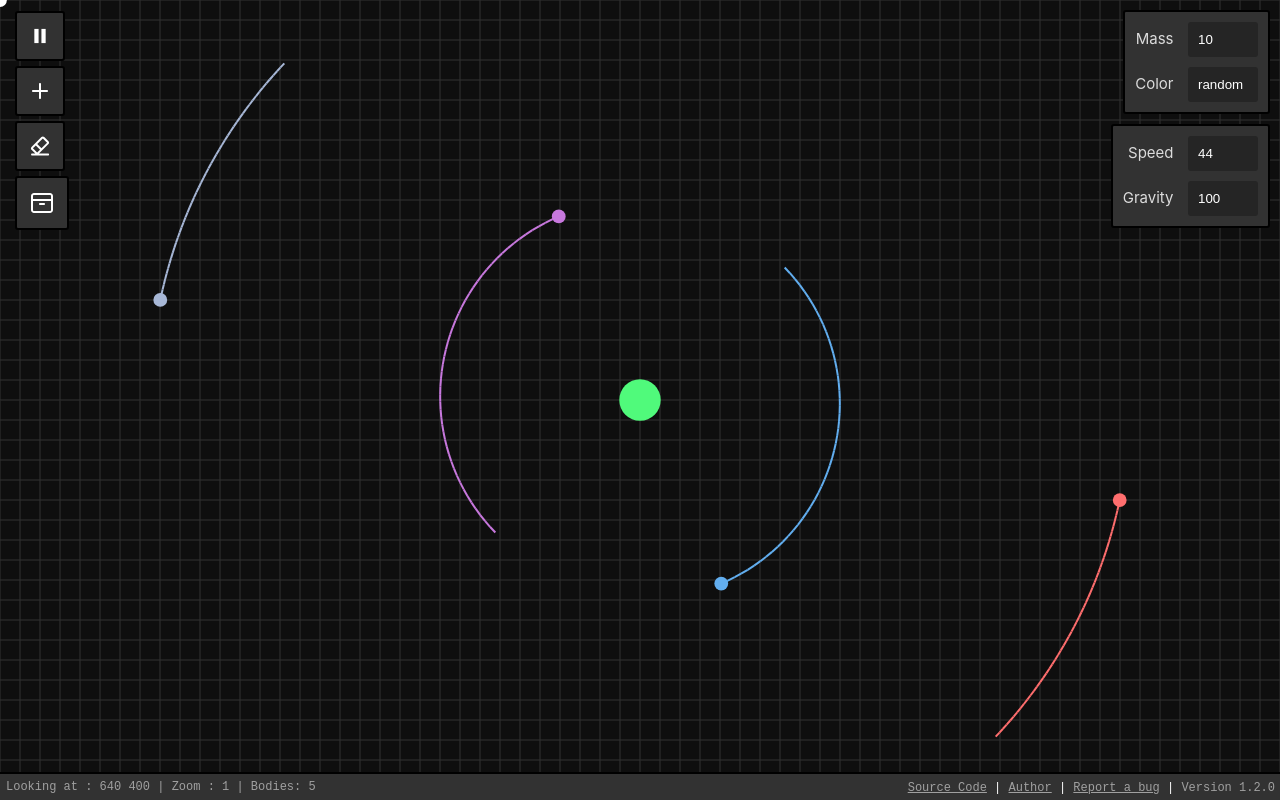
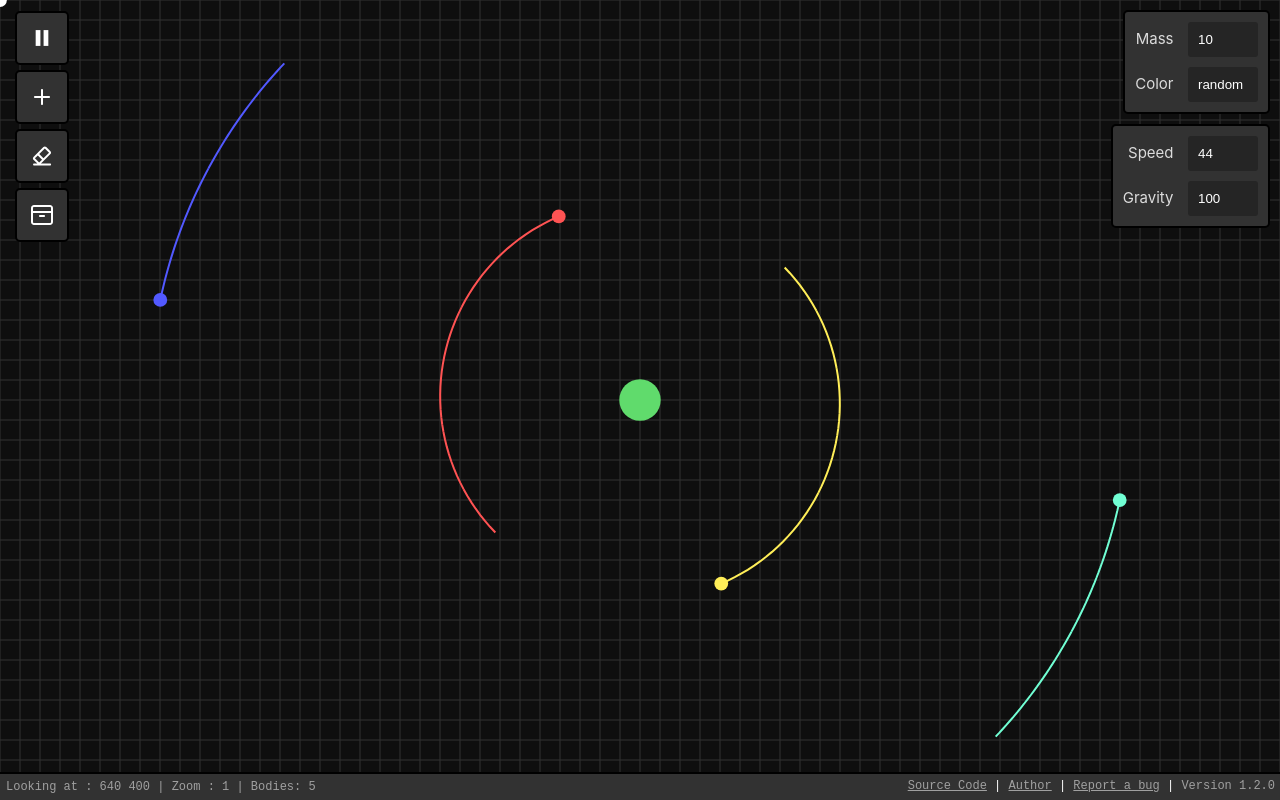
Before and after one commit to siddharthroy12/Gravity-Sandbox, a website built with Vite: page index.html in a window 1280 px wide. Built offline with nearby package versions, Linux system fonts and the light colour scheme.

Commit message:
Did stuff

```diff
--- a/index.html
+++ b/index.html
@@ -47,7 +47,7 @@
       <div class="sliders">
         <div class="slider">
           <label for="speed">Speed</label>
-          <input type="number" id="speed" min="-99" max="99" value="50">
+          <input type="number" id="speed" value="50">
         </div>
         <div class="slider">
           <label for="gravity">Gravity</label>
--- a/src/Body.ts
+++ b/src/Body.ts
@@ -43,7 +43,7 @@ export default class Body {
     return this.position.distance(b.position);
   }
 
-  draw(context:CanvasRenderingContext2D) {
+  draw(context:CanvasRenderingContext2D, showTail: boolean) {
     context.beginPath();
     context.arc(this.position.x, this.position.y, this.size, 0, 2 * Math.PI);
     context.fillStyle = this.color;
@@ -54,12 +54,15 @@ export default class Body {
       return;
     }
 
-    for (let i = 1; i < this.previousStates.length; i++) {
-      const currState = this.previousStates[i];
-      const prevState = this.previousStates[i-1];
+    // Draw tail
+    if (showTail) {
       context.beginPath();
-      context.moveTo(currState.x, currState.y);
-      context.lineTo(prevState.x, prevState.y);
+      for (let i = 1; i < this.previousStates.length; i++) {
+        const currState = this.previousStates[i];
+        const prevState = this.previousStates[i-1];
+        context.moveTo(currState.x, currState.y);
+        context.lineTo(prevState.x, prevState.y);
+      }
       context.strokeStyle = this.color;
       context.stroke();
     }
--- a/src/Universe.ts
+++ b/src/Universe.ts
@@ -1,15 +1,15 @@
 import Vector2 from "./Vector2";
 import Body from './Body';
 
-const GRAVITY_CONSTANT = 100.0;
-
-function gravity(m1:number, m2:number, dist:number) {
-  return (GRAVITY_CONSTANT * m1 * m2) / ((dist * dist) + 9000);
+function gravity(G:number, m1:number, m2:number, dist:number) {
+    return (G * m1 * m2) / ((dist * dist) + 9000);
 }
 
 export default class Universe {
   bodies: Body[];
   previousPlacedCoords: {};
+  lastAddedBody = [];
+  lastRemovedBody = [];
 
   constructor() {
     this.bodies = [];
@@ -21,8 +21,27 @@ export default class Universe {
       b.position.set(x, y);
 
       this.bodies.push(b);
+      this.lastAddedBody.push(b);
 
       this.previousPlacedCoords[`${x}:${y}`] = true;
+    }
+  }
+
+  undoLastPlacedBody() {
+    if (this.lastAddedBody.length) {
+      const lastAddedBody = this.lastAddedBody[this.lastAddedBody.length-1];
+      this.bodies = this.bodies.filter(body => body !== lastAddedBody);
+      this.lastAddedBody.pop();
+      this.lastRemovedBody.push(lastAddedBody);
+    }
+  }
+
+  redoLastPlacedBody() {
+    if (this.lastRemovedBody.length) {
+      const lastRemovedBody = this.lastRemovedBody[this.lastRemovedBody.length-1];
+      this.bodies.push(lastRemovedBody);
+      this.lastAddedBody.push(lastRemovedBody)
+      this.lastRemovedBody.pop();
     }
   }
 
@@ -46,7 +65,7 @@ export default class Universe {
     this.previousPlacedCoords = {};
   }
 
-  update(dt:number) {
+  update(dt:number, G:number) {
     this.previousPlacedCoords = {};
     // Calculate gravitational forces between all bodies. We need at least
     // two bodies to do this, of course.
@@ -57,7 +76,7 @@ export default class Universe {
           let b2 = this.bodies[j];
 
           if (b1 !== b2) {
-            let force = gravity(b1.mass, b2.mass, b1.distance(b2));
+            let force = gravity(G, b1.mass, b2.mass, b1.distance(b2));
             let acceleration = new Vector2(b1.position);
             acceleration.subtract(b2.position);
             acceleration.normalize();
@@ -78,7 +97,8 @@ export default class Universe {
     });
   }
 
-  draw(context:CanvasRenderingContext2D) {
-    this.bodies.forEach(body => body.draw(context));
+  // Draw
+  draw(context:CanvasRenderingContext2D, showTail: boolean) {
+    this.bodies.forEach(body => body.draw(context, showTail));
   }
 }
--- a/src/main.ts
+++ b/src/main.ts
@@ -1,7 +1,6 @@
 // Warning: Spagetti code
 // TODO:
 // Add undo/redo placing bodies
-// Make gravity input functional
 
 import './style.css'
 
@@ -22,6 +21,7 @@ let nextColor = "random";
 let nextMass = 10;
 let bodyToFollow = null;
 let isTouchDevice = false;
+let gravity = 100.0;
 
 let U = new Universe();
 
@@ -31,12 +31,12 @@ orbit(U);
 function simulation(context: CanvasRenderingContext2D) {
   let nowTime = (new Date()).getTime();
   let time = (nowTime - startTime);
+
   if (simulationRunning && !autoPause && !isDragging) {
-    U.update(time / simulationSpeed);
+    U.update(time / simulationSpeed, gravity);
   }
 
-  U.draw(context);
-
+  U.draw(context, true);
   startTime = nowTime;
 }
 
@@ -87,21 +87,19 @@ function draw() {
   endX = (Math.floor(endX/gridSize) * gridSize) + gridSize
   endY = (Math.floor(endY/gridSize) * gridSize) + gridSize
 
+  ctx.beginPath();
   for (let i = startY; i <= endY; i += gridSize) {
-    ctx.beginPath();
     ctx.moveTo(startX, i);
     ctx.lineTo(endX, i);
-    ctx.strokeStyle = "#323232"
-    ctx.stroke();
   }
 
   for (let i = startX; i <= endX; i += gridSize) {
-    ctx.beginPath();
     ctx.moveTo(i, startY);
     ctx.lineTo(i, endY);
-    ctx.strokeStyle = "#323232"
-    ctx.stroke();
   }
+
+  ctx.strokeStyle = "#323232"
+  ctx.stroke();
 
   simulation(ctx);
 
@@ -271,14 +269,18 @@ function adjustZoom(zoomAmount?: number, zoomFactor?: number) {
 
 
 window.addEventListener('load', () => {
+  // Controls
   const playPauseBtn = document.getElementById('play-pause-btn');
   const panAddBtn = document.getElementById('pan-add-btn');
   const clearBtn = document.getElementById('clear');
 
+  // Settings
   const massSlider = document.getElementById('mass');
   const speedSlider:HTMLInputElement = (document.getElementById('speed')) as HTMLInputElement;
   const colorInput = document.getElementById('color');
+  const gravityInput = document.getElementById('gravity');
 
+  // Simulations
   const setOrbit = document.getElementById('set-orbit');
   const setGrid = document.getElementById('set-grid');
   const setInfinity = document.getElementById('set-infinity');
@@ -298,6 +300,7 @@ window.addEventListener('load', () => {
     }
   }
 
+  // Simulations
   setOrbit.addEventListener('click',setPattern(orbit));
   setGrid.addEventListener('click', setPattern(grid));
   setInfinity.addEventListener('click', setPattern(infinity));
@@ -309,6 +312,7 @@ window.addEventListener('load', () => {
   canvas = (document.getElementById("canvas")) as HTMLCanvasElement;
   ctx = canvas.getContext('2d');
 
+  // Settings
   massSlider.addEventListener('input', (e:InputEvent) => {
     nextMass = parseInt((e.target as HTMLInputElement).value);
   });
@@ -324,6 +328,10 @@ window.addEventListener('load', () => {
     } else {
       nextColor = "random"
     }
+  })
+
+  gravityInput.addEventListener('input', (e) => {
+    gravity = parseInt((e.target as HTMLInputElement).value)
   })
 
   speedSlider.value = (simulationSpeed) + '';
@@ -353,6 +361,10 @@ window.addEventListener('load', () => {
       addPan(true);
     } else if (e.key === "p" || e.code === "P") {
       addPan(false);
+    } else if (e.ctrlKey && (e.key === "z" || e.code === "Z")) {
+      U.undoLastPlacedBody();
+    } else if (e.ctrlKey && (e.key === "y" || e.code === "Y")) {
+      U.redoLastPlacedBody();
     }
   });
 
--- a/src/niceColors.ts
+++ b/src/niceColors.ts
@@ -1,12 +1,12 @@
 let currentIndex = 0;
 
 export const niceColors = [
-  '#50FA7B', // Green
-  '#C778DD', // Violet
-  '#62AEEF', // Blue
-  '#FF6E6E', // Red
-  '#A7B7D6', // Light Blue
-  '#F1FA8C', // Yellow
+  '#60DB6C', // Green
+  '#FF5353', // Red
+  '#FFEE58', // Yellow
+  '#71FFD4', // Hatsune Miku color
+  '#5259FF', // Blue-ish violet
+  '#C479FF', // Pink-ish violet
 ];
 
 export function getRandomNiceColor() {
--- a/src/style.css
+++ b/src/style.css
@@ -24,7 +24,7 @@ a,
 }
 
 .btn {
-  border-radius: 3px;
+  border-radius: 5px;
   background: unset;
   border: none;
   cursor: pointer;
@@ -36,6 +36,11 @@ a,
   justify-content: center;
   margin-bottom: 5px;
   background: #323232;
+}
+
+button.btn {
+  width: 54px;
+  height: 54px;
 }
 
 .tool-bar {
@@ -61,7 +66,7 @@ a,
   border-bottom: none;
   width: 100px;
   right: 0px;
-  top: -1px;
+  top: -2px;
   transform: translate(100%);
 }
 
@@ -109,7 +114,7 @@ a,
   display: flex;
   flex-direction: column;
   align-items: end;
-  border-radius: 3px;
+  border-radius: 5px;
   margin-bottom: 10px;
   width: fit-content;
 }
@@ -145,11 +150,13 @@ input {
   font-family: monospace;
   pointer-events: none;
   padding: 6px;
+  user-select: none;
 }
 
 .links {
+  user-select: none;
   position: fixed;
-  bottom: 5px;
+  bottom: 7px;
   right: 5px;
   font-size: 12px;
   font-family: monospace;
@@ -159,9 +166,9 @@ input {
   color: #A0A0A0;
 }
 
-@media screen and (max-width: 500px) {
+@media screen and (max-width: 724px) {
   .info-bar {
-    bottom: 20px;
+    height: 30px;
   }
   .links {
     left: 5px;
```
Also changed, not shown: CHANGELOG.md.
